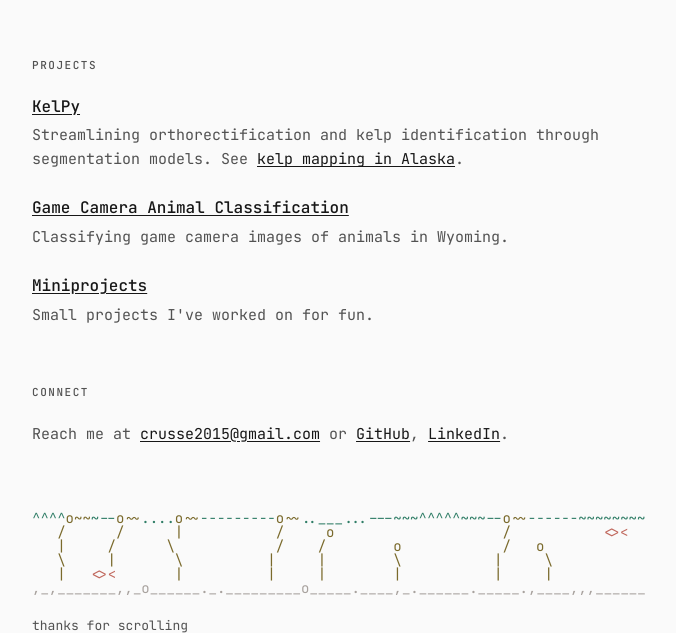
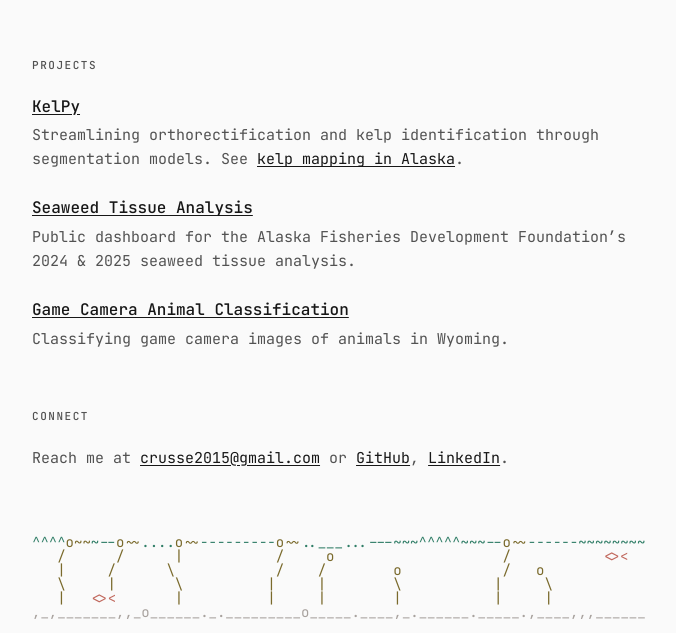
Before and after one commit to Latseen/website, a Flask app: page / in a window 1280 px wide. Shown: the part 150-783 px from the top of the page, without its empty margins (296-972 px from the left). Run offline with Flask 3, Linux system fonts and the light colour scheme.

Commit message:
Replace Miniprojects with Seaweed Tissue Analysis project
Co-Authored-By: Claude Opus 5.5 <noreply@anthropic.com>

```diff
--- a/templates/index.html
+++ b/templates/index.html
@@ -13,12 +13,12 @@
           <p class="block-item-desc">Streamlining orthorectification and kelp identification through segmentation models. See <a href="https://www.barnaclefoods.com/pages/kelp-mapping" target="_blank" rel="noopener">kelp mapping in Alaska</a>.</p>
         </div>
         <div class="block-list-item">
+          <span class="block-item-name"><a href="https://seaweeddatabase.org" target="_blank" rel="noopener">Seaweed Tissue Analysis</a></span>
+          <p class="block-item-desc">Public dashboard for the Alaska Fisheries Development Foundation’s 2024 &amp; 2025 seaweed tissue analysis.</p>
+        </div>
+        <div class="block-list-item">
           <span class="block-item-name"><a href="https://github.com/uwyo-mallet/animal-identification-app" target="_blank" rel="noopener">Game Camera Animal Classification</a></span>
           <p class="block-item-desc">Classifying game camera images of animals in Wyoming.</p>
-        </div>
-        <div class="block-list-item">
-          <span class="block-item-name"><a href="https://github.com/Latseen/miniprojects" target="_blank" rel="noopener">Miniprojects</a></span>
-          <p class="block-item-desc">Small projects I've worked on for fun.</p>
         </div>
       </div>
     </section>
```
